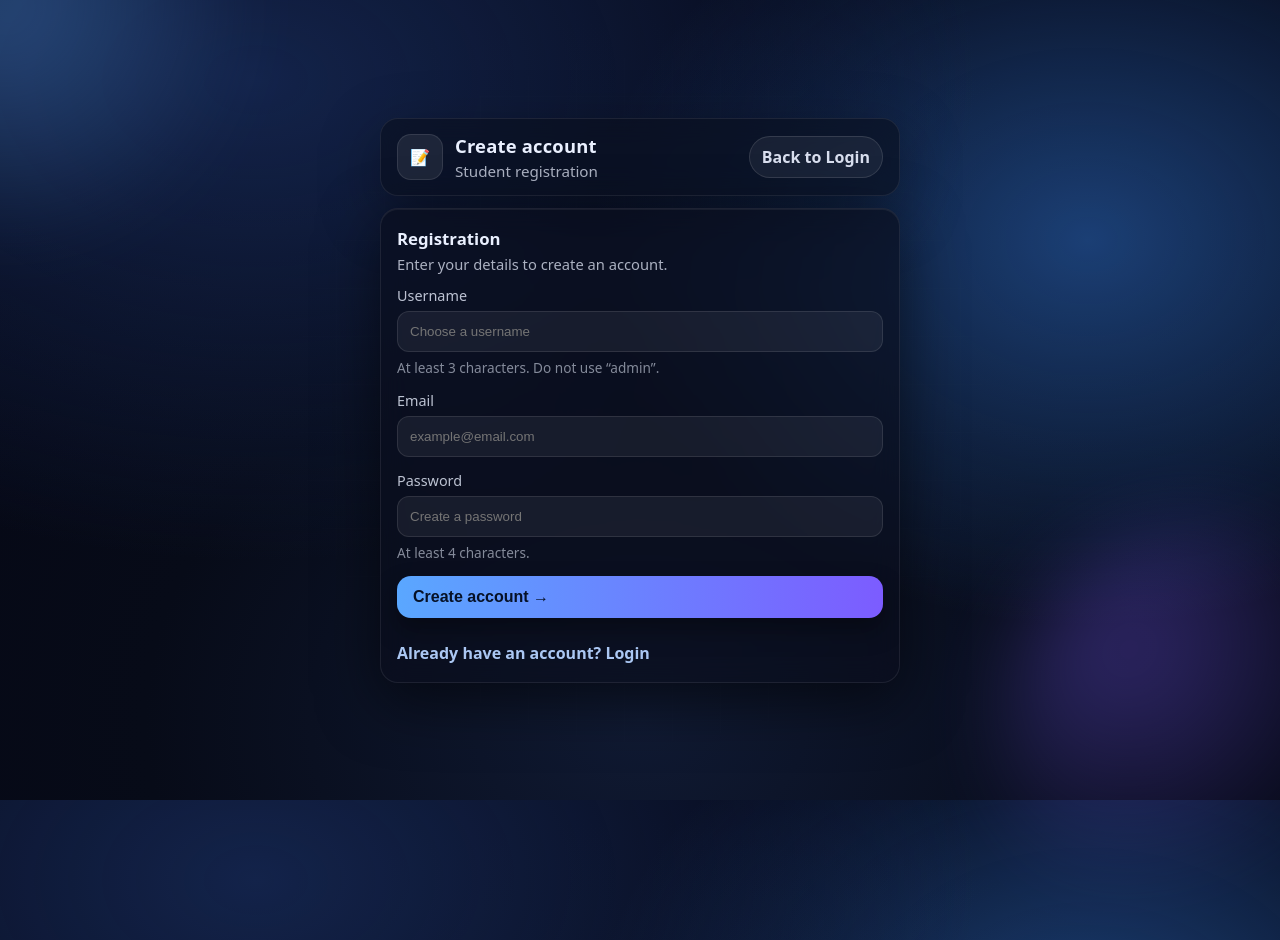
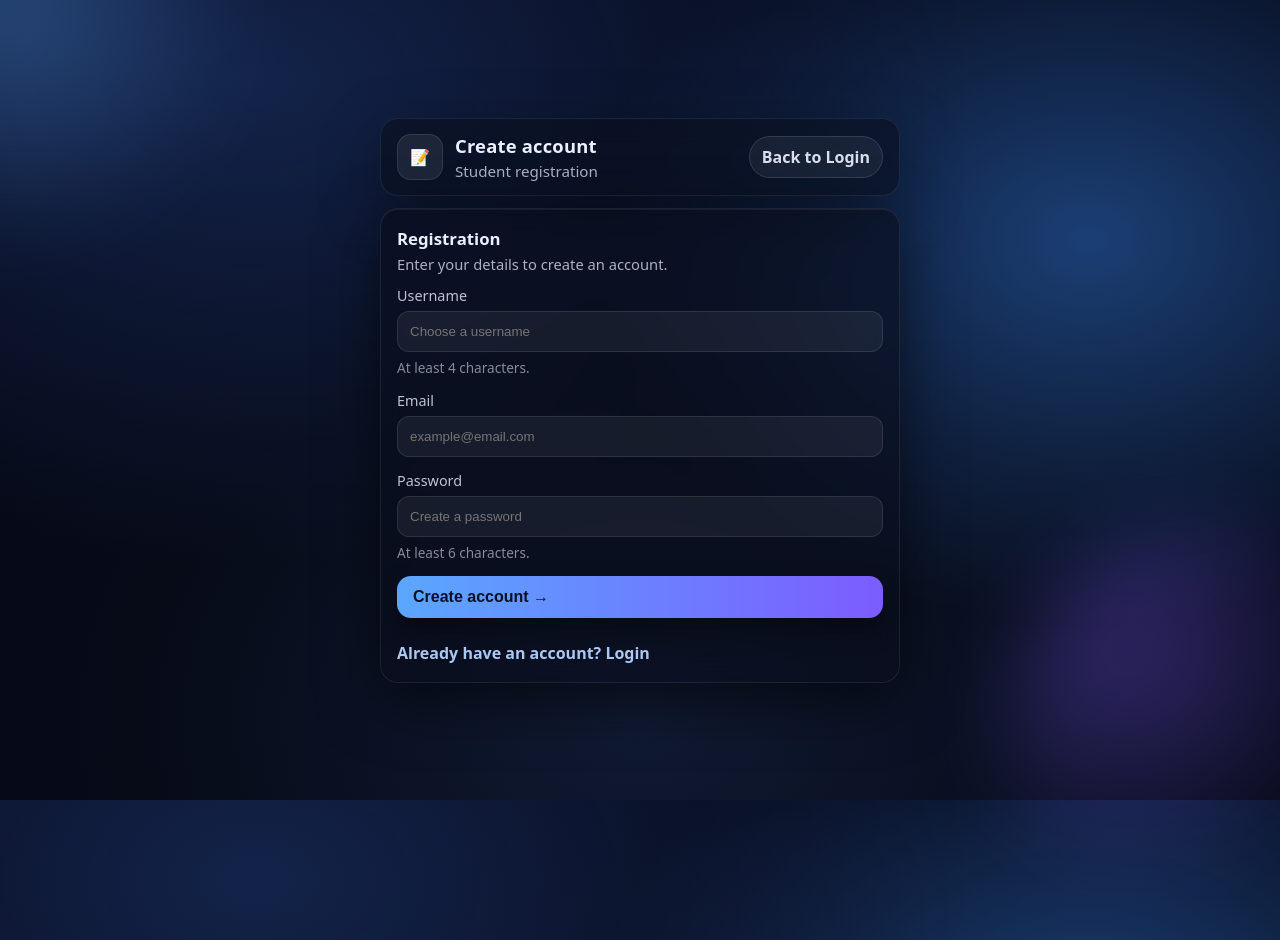
Before and after one commit to EnglishEdu28/TheEngEdu28, a Flask app: page /register in a window 1280 px wide; the page is wider, and only the part inside the window is pictured. Run offline with Flask 3, Linux system fonts and the light colour scheme; parts of the project's set-up code (start-up, migrations or seed data) failed here and were passed over; some libraries are stand-ins or nearby versions.

Commit message:
Update register.html

```diff
--- a/templates/register.html
+++ b/templates/register.html
@@ -3,7 +3,7 @@
 <head>
   <meta charset="UTF-8" />
   <meta name="viewport" content="width=device-width, initial-scale=1.0" />
-  <title>Register • University Portal</title>
+  <title>Register • English EduLites 28</title>
   <link rel="stylesheet" href="{{ url_for('static', filename='style.css') }}">
 </head>
 <body>
@@ -37,7 +37,7 @@
           <div class="field">
             <label>Username</label>
             <input class="input" type="text" name="username" placeholder="Choose a username" required />
-            <div class="hint">At least 3 characters. Do not use “admin”.</div>
+            <div class="hint">At least 4 characters.</div>
           </div>
 
           <div class="field">
@@ -48,7 +48,7 @@
           <div class="field">
             <label>Password</label>
             <input class="input" type="password" name="password" placeholder="Create a password" required />
-            <div class="hint">At least 4 characters.</div>
+            <div class="hint">At least 6 characters.</div>
           </div>
 
           <button class="btn-primary" type="submit">Create account →</button>
```
